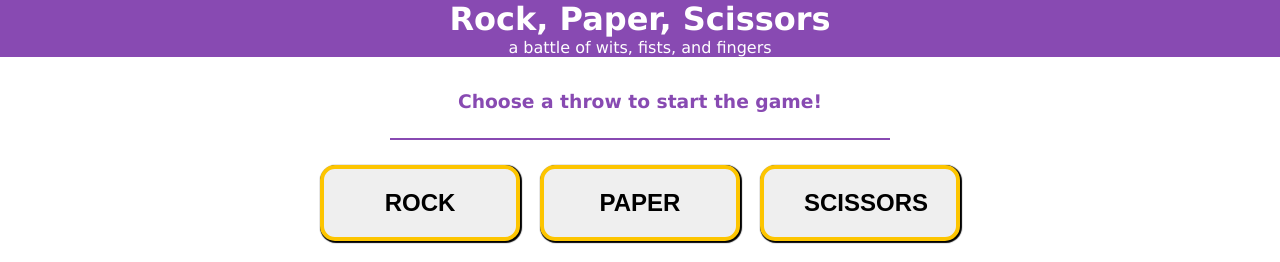
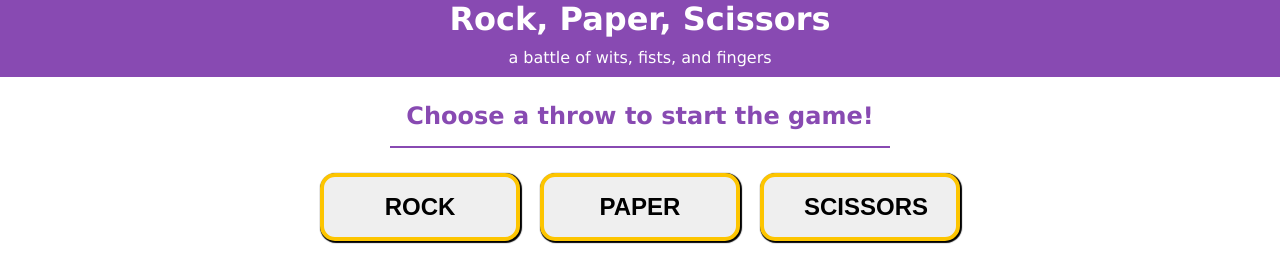
Before and after one commit to alexgeis/R_P_S, a plain HTML site: page index.html in a window 1280 px wide. Shown: the top 262 px of the page. Drawn offline with Linux system fonts and the light colour scheme.

Commit message:
increase h3 font size

```diff
--- a/style.css
+++ b/style.css
@@ -31,10 +31,15 @@ header {
     text-align: center;
 }
 
+header p {
+    padding: 10px 0;
+}
+
 h3 {
-text-align: center;
+font-size: 1.5rem;
+    text-align: center;
 width: 500px;
-padding: 2%;
+padding: 1rem;
 margin: 0 auto;
 color: var(--bg-color);
 border-bottom: var(--bg-color) 2px solid;
@@ -53,7 +58,7 @@ border-bottom: var(--bg-color) 2px solid;
     text-align: center;
     width: 200px;
     margin: 1rem 0;
-    padding: 20px 40px;
+    padding: 1rem 40px;
     border: var(--clr-2) 4px solid;
     border-radius: 15px;
     font-size: 24px;
@@ -119,11 +124,12 @@ main {
     top: 18px;
     right: 12px;
 }
+#clearScore:hover {
+    cursor: pointer;
+}
 #clearScore:active {
     color: white;
 }
-
-
 
 img {
     width: 300px;
@@ -179,6 +185,8 @@ footer div {
 
 footer div a {
     color: white;
+    font-size: 100%;
+    transition: 300ms ease-in;
 }
 footer div a:hover {
     font-size: 120%;
```
